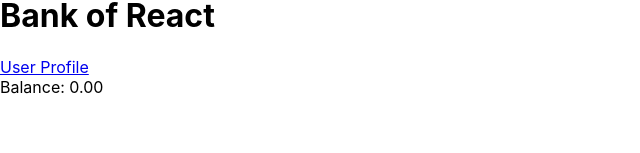
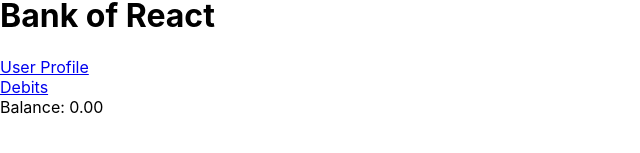
Before and after one commit to Marlon-Urena/bank-of-react, a React (Create React App) app: page / in a window 1280 px wide. Shown: the part 329-482 px from the top of the page, without its empty margins (0-640 px from the left). Built offline with nearby package versions, Linux system fonts and the light colour scheme; no server answers.

Commit message:
Created debits component and added links between home and debits page.

```diff
--- a/src/App.js
+++ b/src/App.js
@@ -4,6 +4,7 @@ import Home from "./components/Home";
 import UserProfile from "./components/UserProfile";
 import LogIn from "./components/LogIn";
 import Axios from "axios";
+import Debit from "./components/Debit";
 
 class App extends Component {
   constructor(props) {
@@ -71,6 +72,9 @@ class App extends Component {
         memberSince={this.state.currentUser.memberSince}
       />
     );
+    const DebitComponent = () =>(
+      <Debit/>
+    )
     const LogInComponent = () => (<LogIn user={this.state.currentUser} mockLogIn={this.mockLogIn} {...this.props}/>)
     return (
       <Router>
@@ -78,6 +82,7 @@ class App extends Component {
           <Route exact path="/" render={HomeComponent} />
           <Route exact path="/userProfile" render={UserProfileComponent}/>
           <Route exact path="/login" render={LogInComponent}/>
+          <Route exact path="/debit" render={DebitComponent}/>
         </div>
       </Router>
     );
--- /dev/null
+++ b/src/components/Debit.js
@@ -0,0 +1,14 @@
+import React, { Component } from "react";
+import { Link } from "react-router-dom";
+
+class Debit extends Component {
+  render() {
+    return (
+      <div>
+        <Link to="/">Home</Link>
+        <h1>Debits</h1>
+      </div>
+    );
+  }
+}
+export default Debit;
--- a/src/components/Home.js
+++ b/src/components/Home.js
@@ -12,6 +12,8 @@ class Home extends Component {
         />
         <h1>Bank of React</h1>
         <Link to="/userProfile">User Profile</Link>
+        <br/>
+        <Link to="/debit">Debits</Link>
 
         <AccountBalance accountBalance={this.props.accountBalance.toFixed(2)}/>
       </div>
```
Also changed, not shown: 1 other file (tests, documents, lock files or other folders).
